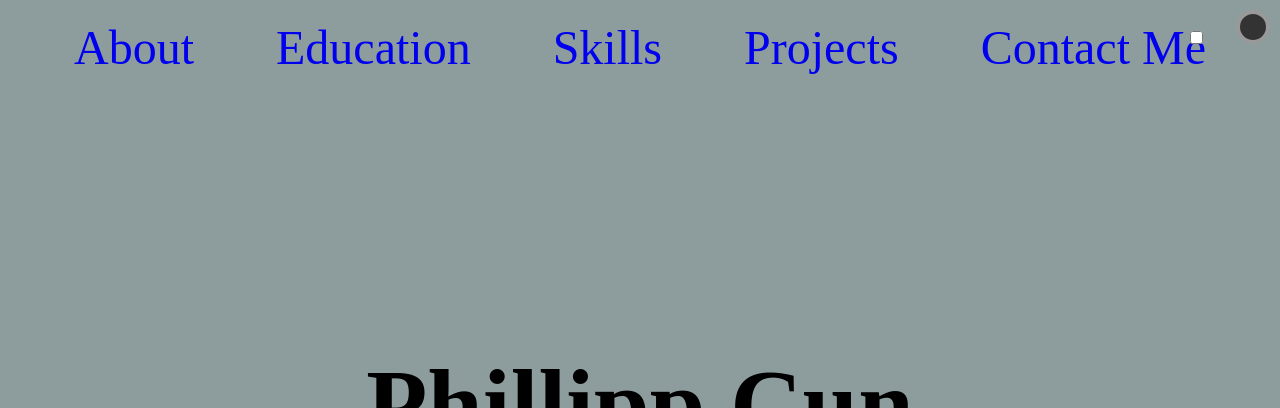
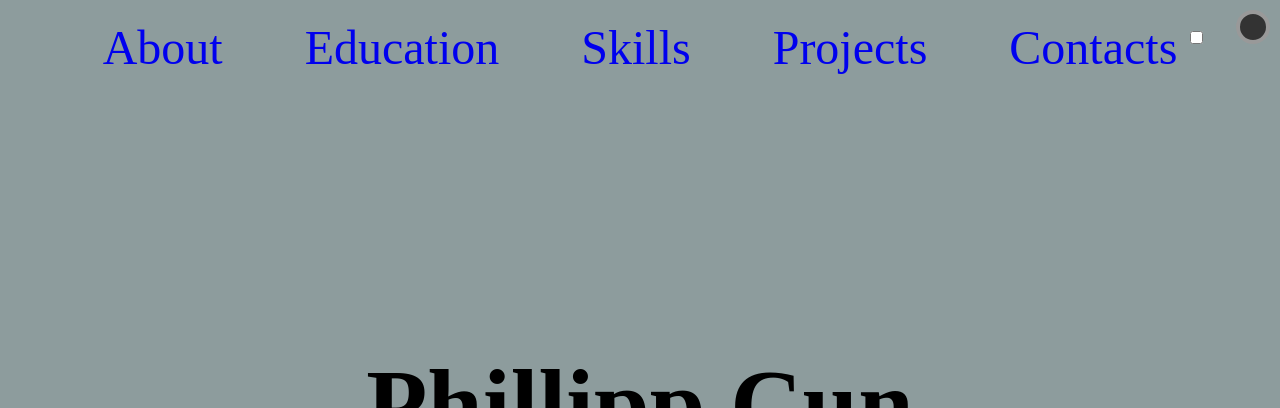
Before and after one commit to pcun89/PersonalPortfolio, a plain HTML site: page Portfolio.html in a window 1280 px wide. Shown: the top 408 px of the page. Drawn offline with Linux system fonts and the light colour scheme.

Commit message:
updates
still working to add more sections to the tab.

```diff
--- a/Portfolio.html
+++ b/Portfolio.html
@@ -148,9 +148,9 @@
     <div class="tab" style="display: flex; justify-content: center;">
         <a href="#About " class="tablinks centered" onclick="openTab('About')">About</a>
         <a href="#Education" class="tablinks centered" onclick="openTab('Education')">Education</a>
-        <a href="#Skills" class="tablinks centered">Skills</a>
+        <a href="#Skills" class="tablinks centered" onclick="openTab(event, 'Skills')">Skills</a>
         <a href="#Projects" class="tablinks centered">Projects</a>
-        <a href="#ContactMe" class="tablinks centered">Contact Me</a>
+        <a href="#Contacts" class="tablinks centered">Contacts</a>
     </div>
     <div style="display: flex; justify-content: center; align-items: center; height: 100vh;">
         <div style="display: flex; justify-content: center; align-items: center;">
@@ -194,8 +194,8 @@
         <h3>Projects</h3>
         <p>Content for Projects.</p>
     </div>
-    <div id="ContactMe" class="tabcontent">
-        <h3>Contact Me</h3>
+    <div id="Contacts" class="tabcontent">
+        <h3>Contact</h3>
         <p>Content for Contact Me.</p>
     </div>
 
@@ -218,8 +218,8 @@
         <h3>Projects</h3>
         <p>Content for Projects.</p>
     </div>
-    <div id="ContactMe" class="tabcontent">
-        <h3>Contact Me</h3>
+    <div id="Contacts" class="tabcontent">
+        <h3>Contact</h3>
         <p>Content for Contact Me.</p>
     </div>
     <div style="position: fixed; top: 10px; right: 10px;">
@@ -240,6 +240,12 @@
         document.getElementById('themeSwitch').addEventListener('change', function() {
             document.body.classList.toggle('dark-mode', this.checked);
         });
+        window.onload = function() {
+            document.querySelector('.tablinks[href="#Skills"]').addEventListener('click', function(event) {
+                event.preventDefault();
+                document.getElementById('Skills').scrollIntoView({ behavior: 'smooth' });
+            });
+        }
     </script>
 </body>
 </html>
```
